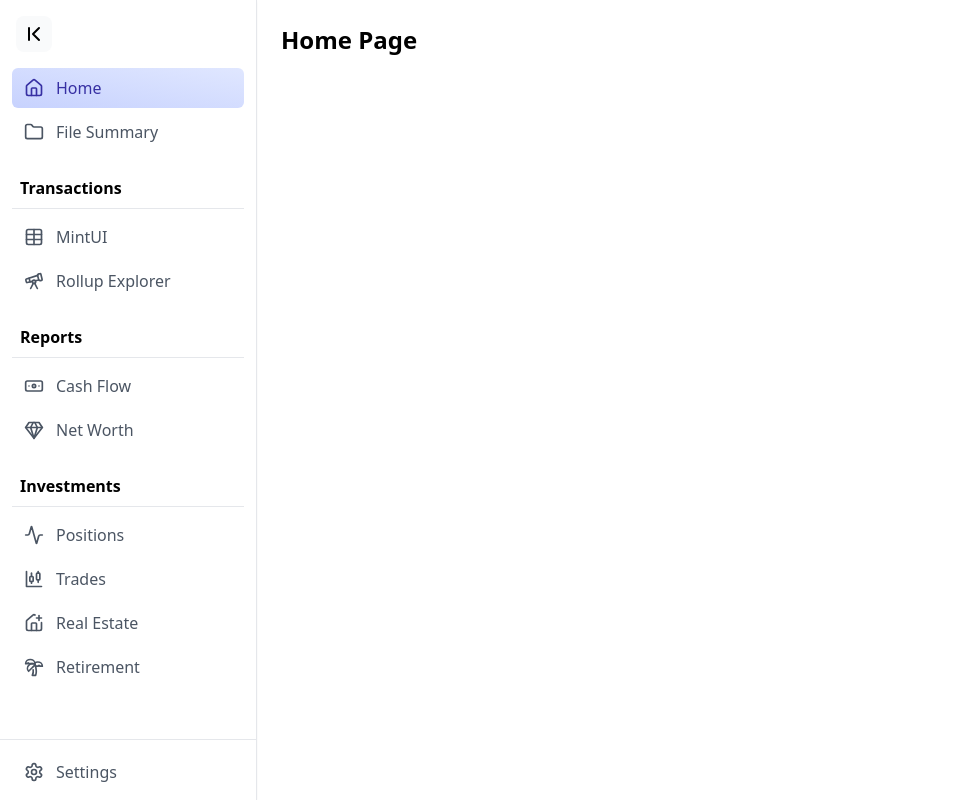
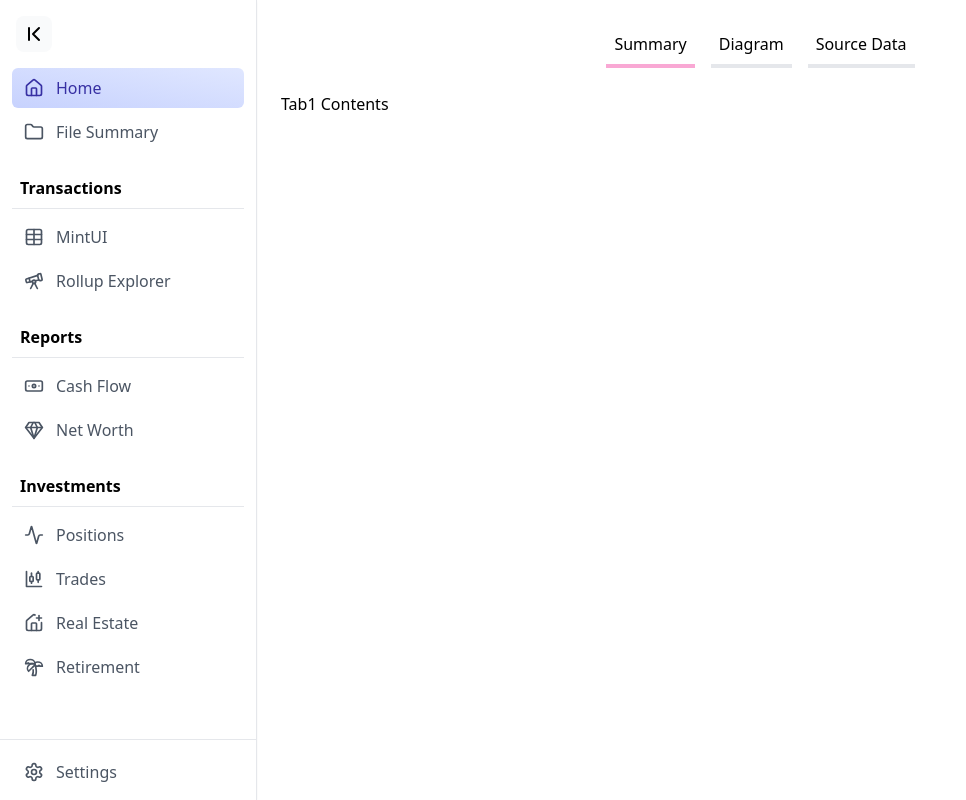
Before and after one commit to asburywg/portfolio-ui, a React (Create React App) app: page / in a window 1280 px wide. Shown: the whole page, without its empty margins (0-966 px from the left). Built offline with nearby package versions, Linux system fonts and the light colour scheme.

Commit message:
tab component

```diff
--- a/src/components/Home.js
+++ b/src/components/Home.js
@@ -1,7 +1,21 @@
+import {TabView, TabPanel} from "../layout/Tabs.js";
 
+const Tab1Component = () => <div>Tab1 Contents</div>;
+const Tab2Component = () => <div>Tab2 Contents</div>;
+const Tab3Component = () => <div>Tab3 Contents</div>;
 
 export default function HomePage() {
     return (
-        <h1 class="text-2xl font-bold">Home Page</h1>
+        <TabView>
+            <TabPanel header="Summary">
+                <Tab1Component/>
+            </TabPanel>
+            <TabPanel header="Diagram">
+                <Tab2Component/>
+            </TabPanel>
+            <TabPanel header="Source Data">
+                <Tab3Component/>
+            </TabPanel>
+        </TabView>
     )
 }
--- a/src/layout/Sidebar.js
+++ b/src/layout/Sidebar.js
@@ -46,7 +46,7 @@ export function SidebarGroup({ title, children }) {
     );
 }
 
-export function SidebarItem({ icon, text, bottom }) {
+export function SidebarItem({ icon, text }) {
     const { expanded, activeItem, setActiveItem } = useContext(SidebarContext);
     return (
         <li className={`relative flex items-center py-2 px-3 my-1 font-medium rounded-md cursor-pointer transition-colors group ${activeItem === text ? "bg-gradient-to-tr from-indigo-200 to-indigo-100 text-indigo-800" : "hover:bg-indigo-50 text-gray-600"}`}
--- /dev/null
+++ b/src/layout/Tabs.js
@@ -0,0 +1,42 @@
+import React, { useState } from "react";
+
+
+function TabView({ children }) {
+    const [activeIndex, setActiveIndex] = useState(0);
+
+    return (
+        <>
+        {/* tab headers */}
+        <ul className="flex flex-wrap justify-center mb-6">
+            {children.map((child, index) => (
+                <li
+                    key={index}
+                    className={`cursor-pointer font-medium bg-white mr-4 p-2 border-b-4 hover:text-pink-600 hover:border-accent-900 ${
+                        activeIndex === index ? "active border-pink-300" : ""
+                    }`}
+                    onClick={() => setActiveIndex(index)}
+                >
+                    {child.props.header}
+                </li>
+            ))}
+        </ul>
+        <div className="tab-content">
+            {children.map((child, index) => (
+                <div key={index} className={`tab-pane ${activeIndex === index ? "active" : "hidden"}`}>
+                    {child.props.children}
+                </div>
+            ))}
+        </div>
+        </>
+    );
+}
+
+
+function TabPanel({ children }) {
+    return <div>{children}</div>;
+}
+
+export {
+	TabView,
+	TabPanel,
+};
```
Also changed, not shown: 1 other file (tests, documents, lock files or other folders).
